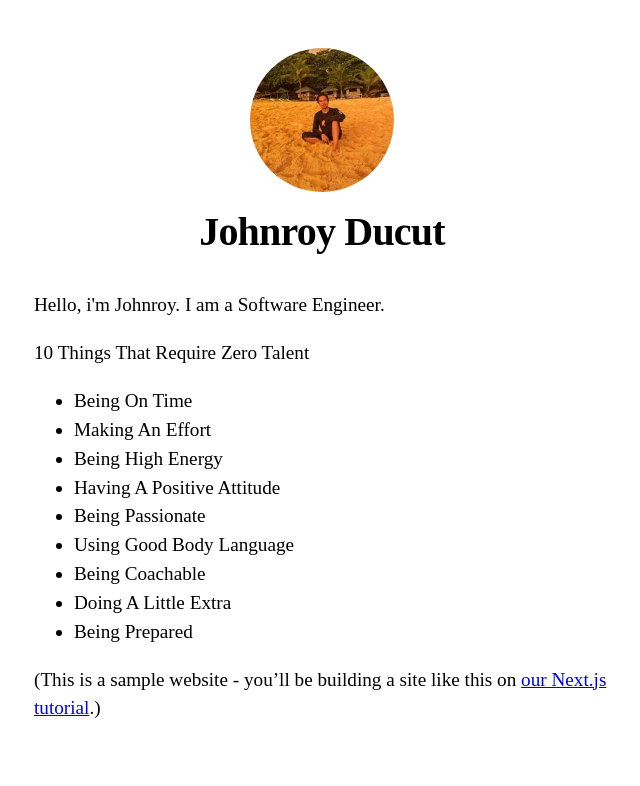
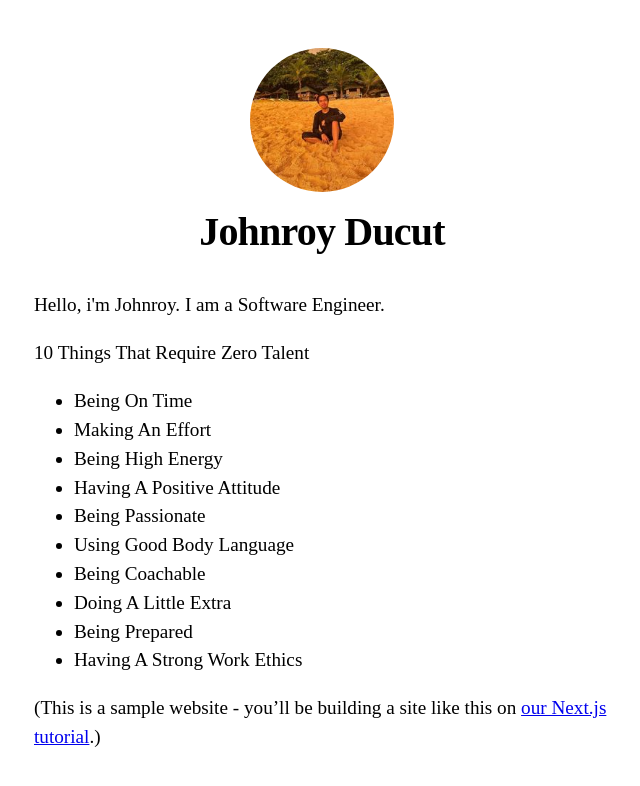
Before and after one commit to armandoxd03/Portfolio, a Next.js app: page / in a window 1280 px wide. Shown: the top 786 px of the page, without its empty margins (318-958 px from the left). Built offline with nearby package versions, Linux system fonts and the light colour scheme.

Commit message:
<add commit comment>

```diff
--- a/pages/index.js
+++ b/pages/index.js
@@ -22,6 +22,7 @@ export default function Home() {
           <li>Being Coachable</li>
           <li>Doing A Little Extra</li>
           <li>Being Prepared</li>
+          <li>Having A Strong Work Ethics</li>
         </ul>
         <p>
           (This is a sample website - you’ll be building a site like this on{' '}
```
